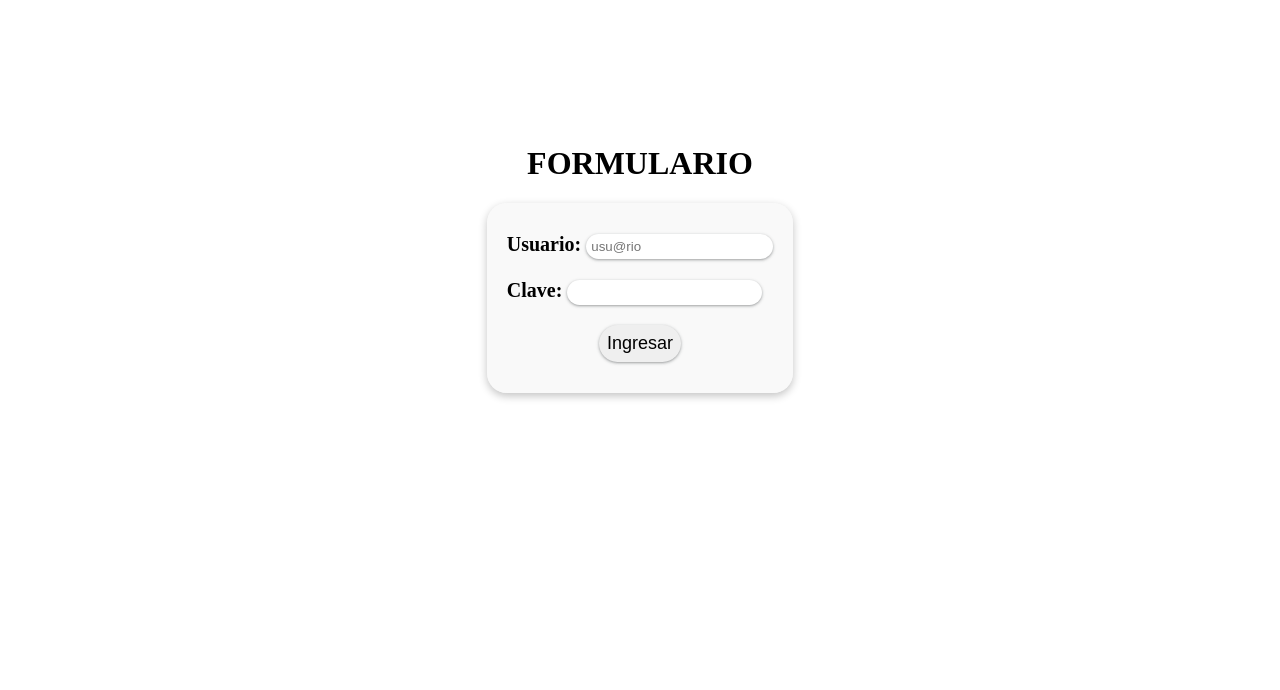
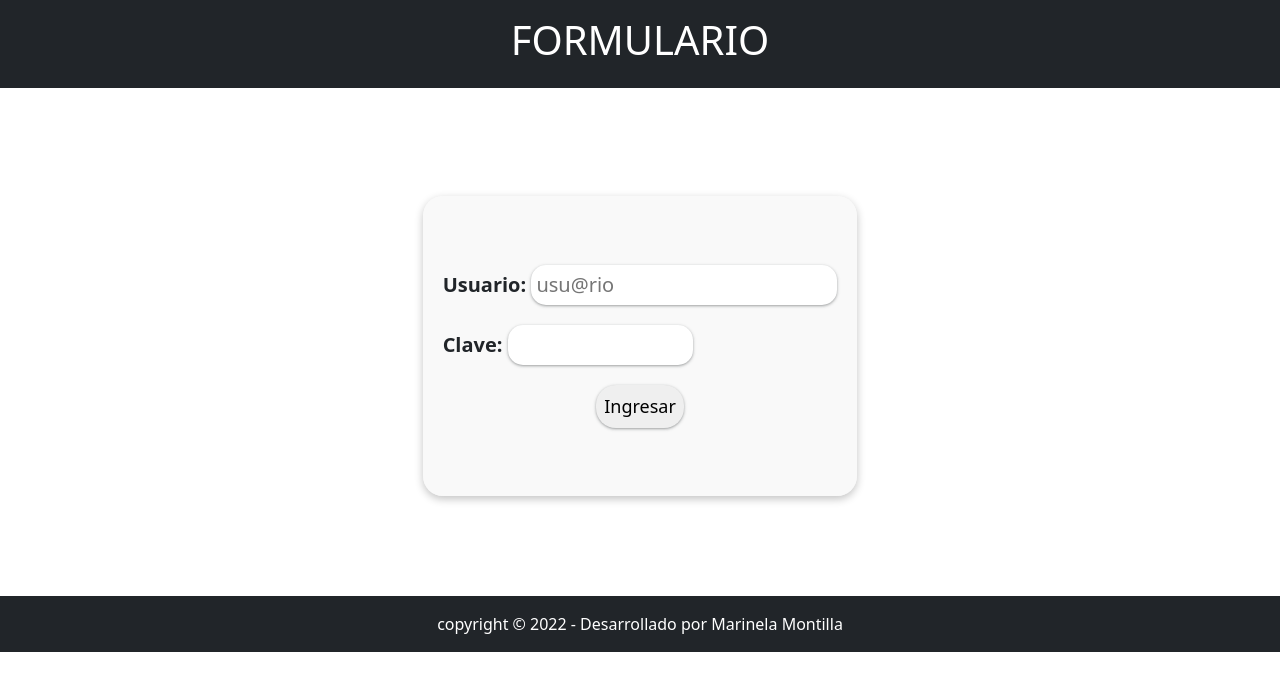
Before and after one commit to MarinelaMontilla/trabajo-obligatorio-git, a plain HTML site: page index.html in a window 1280 px wide. Drawn offline with nearby package versions, Linux system fonts and the light colour scheme; files that its build step writes are made by us from their sources; files whose address does not match are found by name.

Commit message:
Se agregaron etiquetas semanticas y bootstrap

```diff
--- a/css/style.css
+++ b/css/style.css
@@ -1,3 +1,8 @@
+html, body {
+    width: 100%;
+    height: 100%;
+  }
+
 #contenedorPadre{
     display: flex;
     justify-content: center;
@@ -12,7 +17,7 @@
     align-items: center;
     box-shadow: rgba(0, 0, 0, 0.24) 0px 3px 8px;
     border-radius: 20px;
-    height: 150px;
+    height: 300px;
     width:auto;
     font-size: 20px;
     font-weight: bold;
--- a/index.html
+++ b/index.html
@@ -6,13 +6,16 @@
     <meta name="viewport" content="width=device-width, initial-scale=1.0">
     <title>Formulario</title>
     <link rel="stylesheet" href="../Git/css/style.css">
+    <link href="https://cdn.jsdelivr.net/npm/bootstrap@5.0.2/dist/css/bootstrap.min.css" rel="stylesheet" integrity="sha384-EVSTQN3/azprG1Anm3QDgpJLIm9Nao0Yz1ztcQTwFspd3yD65VohhpuuCOmLASjC" crossorigin="anonymous">
 </head>
 <body>
+    <header class="p-3 mb-2 bg-dark text-white text-center">
+          <h1>FORMULARIO</h1>
+        </header>
+    <main>
     <div id="contenedorPadre">
 
-        <h1>FORMULARIO</h1>
-
-        <div id="contenedorFormulario">
+        <div class="container-fluid" id="contenedorFormulario">
           <form action="" method="get">
 
             <div id="contenedorUsuario">
@@ -30,6 +33,10 @@
           </form>
           </div>
         </div>
+    </main>
+
+    <footer class="container-fluid p-3 mb-2 bg-dark text-white text-center">copyright &copy; 2022 - Desarrollado por Marinela Montilla</footer>
         <script src="../Git/js/script.js"></script>
+        <script src="https://cdn.jsdelivr.net/npm/bootstrap@5.0.2/dist/js/bootstrap.bundle.min.js" integrity="sha384-MrcW6ZMFYlzcLA8Nl+NtUVF0sA7MsXsP1UyJoMp4YLEuNSfAP+JcXn/tWtIaxVXM" crossorigin="anonymous"></script>
 </body>
 </html>
```
